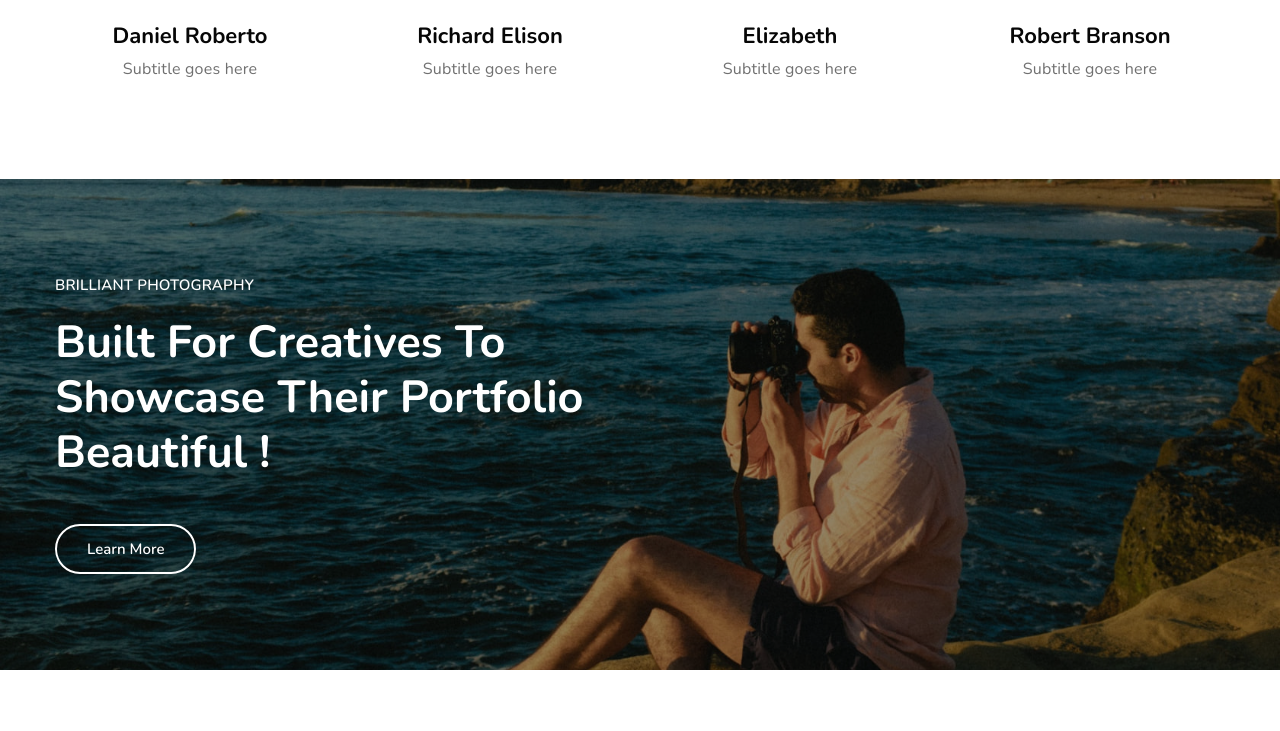
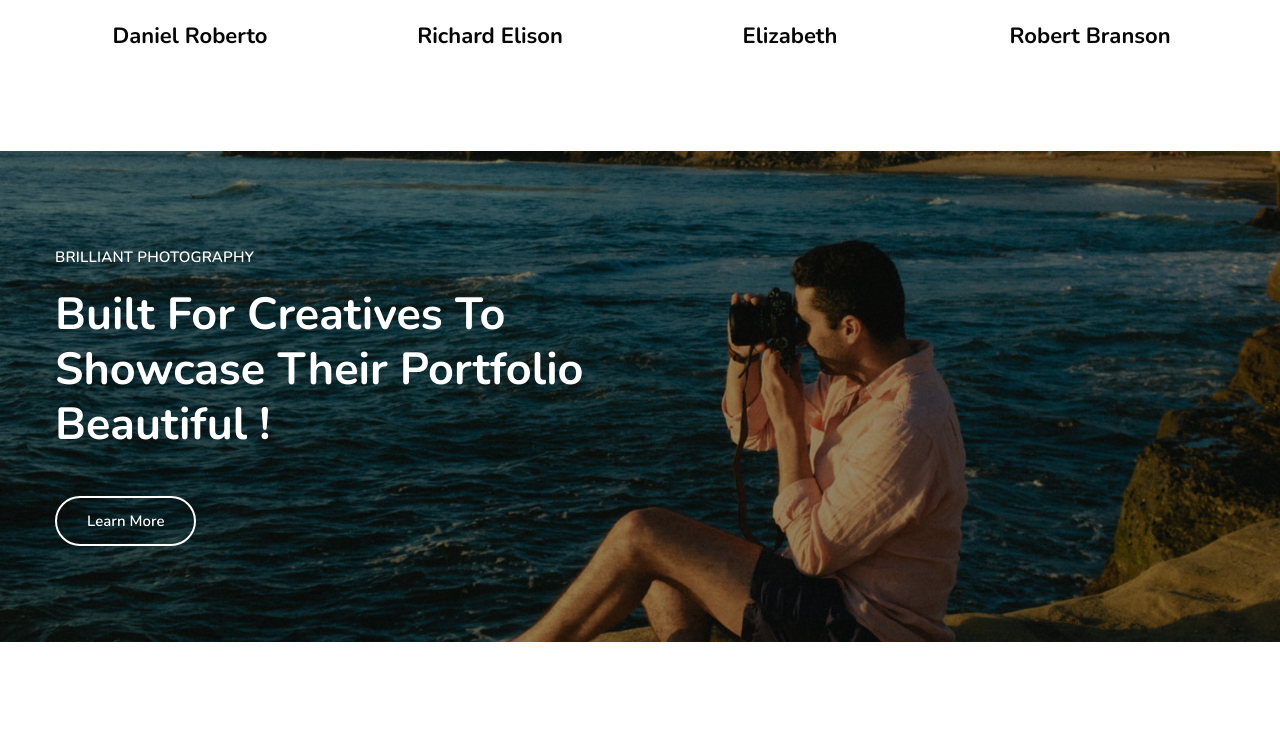
Before and after one commit to adithya27082002/Photogenic-Photography, a plain HTML site: page about.html in a window 1280 px wide. Shown: the part 2489-3220 px from the top of the page. Drawn offline with nearby package versions, Linux system fonts and the light colour scheme.

Commit message:
Update about.html

```diff
--- a/about.html
+++ b/about.html
@@ -219,7 +219,7 @@
                         </div>
                         <div class="img-text">
                             <h4>Daniel Roberto</h4>
-                            <p>Subtitle goes here</p>
+
                         </div>
                     </div>
                 </div>
@@ -237,7 +237,7 @@
                         </div>
                         <div class="img-text">
                             <h4>Richard Elison</h4>
-                            <p>Subtitle goes here</p>
+
                         </div>
                     </div>
                 </div>
@@ -255,7 +255,7 @@
                         </div>
                         <div class="img-text">
                             <h4>Elizabeth</h4>
-                            <p>Subtitle goes here</p>
+
                         </div>
                     </div>
                 </div>
@@ -273,7 +273,7 @@
                         </div>
                         <div class="img-text">
                             <h4>Robert Branson</h4>
-                            <p>Subtitle goes here</p>
+
                         </div>
                     </div>
                 </div>
@@ -308,7 +308,7 @@
                     </div>
                     <div class="client-info">
                         <h3>Theo Hall</h3>
-                        <p>Subtitle goes here</p>
+
                     </div>
                     <div class="client-comment">
                         <h3>It is important to take care of the patient, to be followed by the client, but at the same time they will be affected by some great pains and sufferings. For to come to the smallest detail, no one should practice any kind of work unless he derives some benefit from it. </h3>
@@ -322,7 +322,7 @@
                     </div>
                     <div class="client-info">
                         <h3>Olive Yew</h3>
-                        <p>Subtitle goes here</p>
+
                     </div>
                     <div class="client-comment">
                         <h3>It is important to take care of the patient, to be followed by the client, but at the same time they will be affected by some great pains and sufferings. For to come to the smallest detail, no one should practice any kind of work unless he derives some benefit from it. </h3>
@@ -336,7 +336,7 @@
                     </div>
                     <div class="client-info">
                         <h3>Maya Didas</h3>
-                        <p>Subtitle goes here</p>
+
                     </div>
                     <div class="client-comment">
                         <h3>It is important to take care of the patient, to be followed by the client, but at the same time they will be affected by some great pains and sufferings. For to come to the smallest detail, no one should practice any kind of work unless he derives some benefit from it. </h3>
@@ -350,7 +350,7 @@
                     </div>
                     <div class="client-info">
                         <h3>Brock Lee</h3>
-                        <p>Subtitle goes here</p>
+
                     </div>
                     <div class="client-comment">
                         <h3>It is important to take care of the patient, to be followed by the client, but at the same time they will be affected by some great pains and sufferings. For to come to the smallest detail, no one should practice any kind of work unless he derives some benefit from it.</h3>
@@ -364,7 +364,7 @@
                     </div>
                     <div class="client-info">
                         <h3>Shona Leer</h3>
-                        <p>Subtitle goes here</p>
+
                     </div>
                     <div class="client-comment">
                         <h3>It is important to take care of the patient, to be followed by the client, but at the same time they will be affected by some great pains and sufferings. For to come to the smallest detail, no one should practice any kind of work unless he derives some benefit from it. </h3>
@@ -378,7 +378,7 @@
                     </div>
                     <div class="client-info">
                         <h3>Dennis Lson</h3>
-                        <p>Subtitle goes here</p>
+
                     </div>
                     <div class="client-comment">
                         <h3>It is important to take care of the patient, to be followed by the client, but at the same time they will be affected by some great pains and sufferings. For to come to the smallest detail, no one should practice any kind of work unless he derives some benefit from it. </h3>
@@ -392,7 +392,7 @@
                     </div>
                     <div class="client-info">
                         <h3>Jenna John</h3>
-                        <p>Subtitle goes here</p>
+
                     </div>
                     <div class="client-comment">
                         <h3>It is important to take care of the patient, to be followed by the client, but at the same time they will be affected by some great pains and sufferings. For to come to the smallest detail, no one should practice any kind of work unless he derives some benefit from it. </h3>
```
